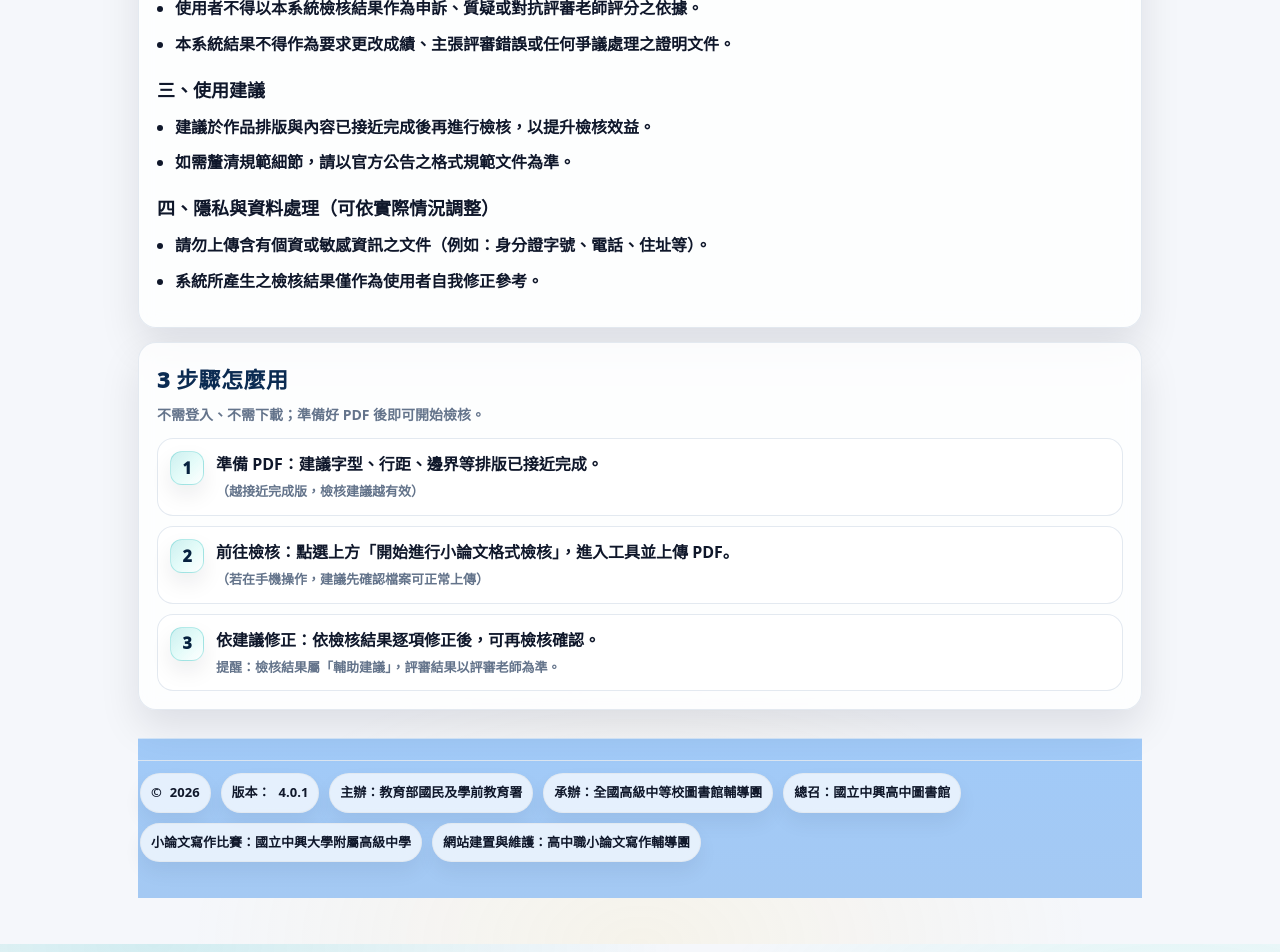
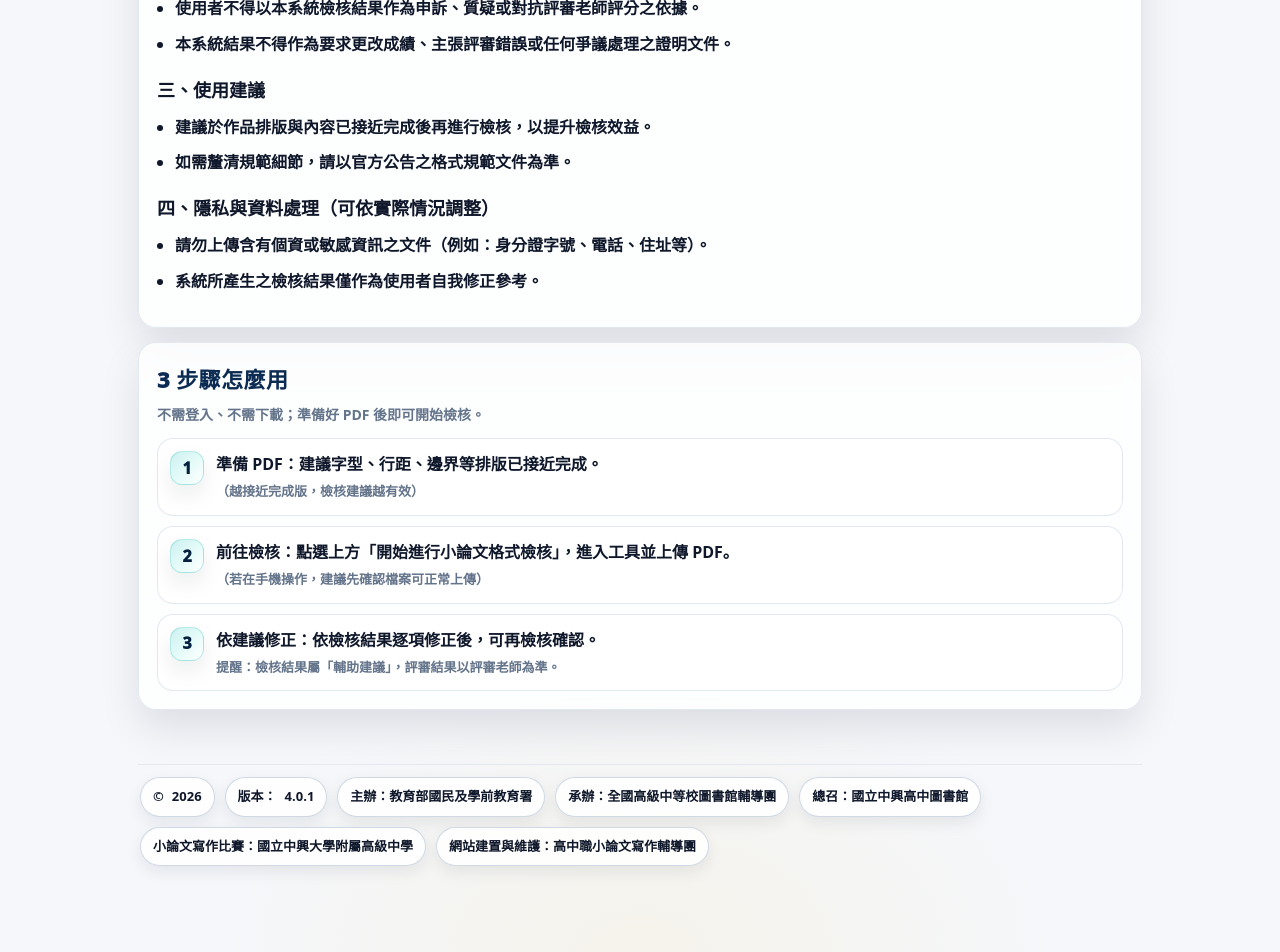
Before and after one commit to r91628120/thesis-checker, a Jekyll site: the page thesis-format/index.html, which Jekyll copies as it is, in a window 1280 px wide. Shown: the part 837-1789 px from the top of the page. Built offline with Jekyll 4.4.1, drawn with Linux system fonts in a browser that asks for light colours.

Commit message:
Add files via upload

```diff
--- a/thesis-format/index.html
+++ b/thesis-format/index.html
@@ -346,32 +346,27 @@
       border-top:1px solid rgba(226,232,240,.9);
     }
     .tag{
-      display:inline-flex; align-items:center; gap:8px;
-      padding:8px 10px;
+      display:inline-flex;
+      align-items:center;
+      gap:8px;
+      padding:8px 12px;
       border-radius:999px;
-      border:1px solid rgba(226,232,240,.9);
-      background:rgba(255,255,255,.72);
-      box-shadow:0 10px 20px rgba(15, 23, 42, .06);
-      backdrop-filter: blur(10px);
+      background: rgba(255,255,255,.85);
+      border:1px solid rgba(203,213,225,.9);
+      box-shadow:0 6px 16px rgba(15,23,42,.08);
       font-weight:900;
       font-size:13px;
       color:#0f172a;
     }
 
+
      /* ===== footer 視覺收斂（官方底座） ===== */
     footer{
-      margin-top:28px;
-      padding:22px 0 30px;
-      background: linear-gradient(
-       to bottom,
-       #a1caf8,
-       #a4c9f3
-      );
-      /* 移除實體白線 */
-      border-top: none;
-
-      /* 用很淡的陰影當分界（公部門常用） */
-      box-shadow: inset 0 1px 0 rgba(255,255,255,.55);
+     margin-top:28px;
+     padding:26px 0 34px;
+     background: transparent;   /* ← 關鍵 */
+     border-top: none;
+     box-shadow: none;
     }
 
 
```
